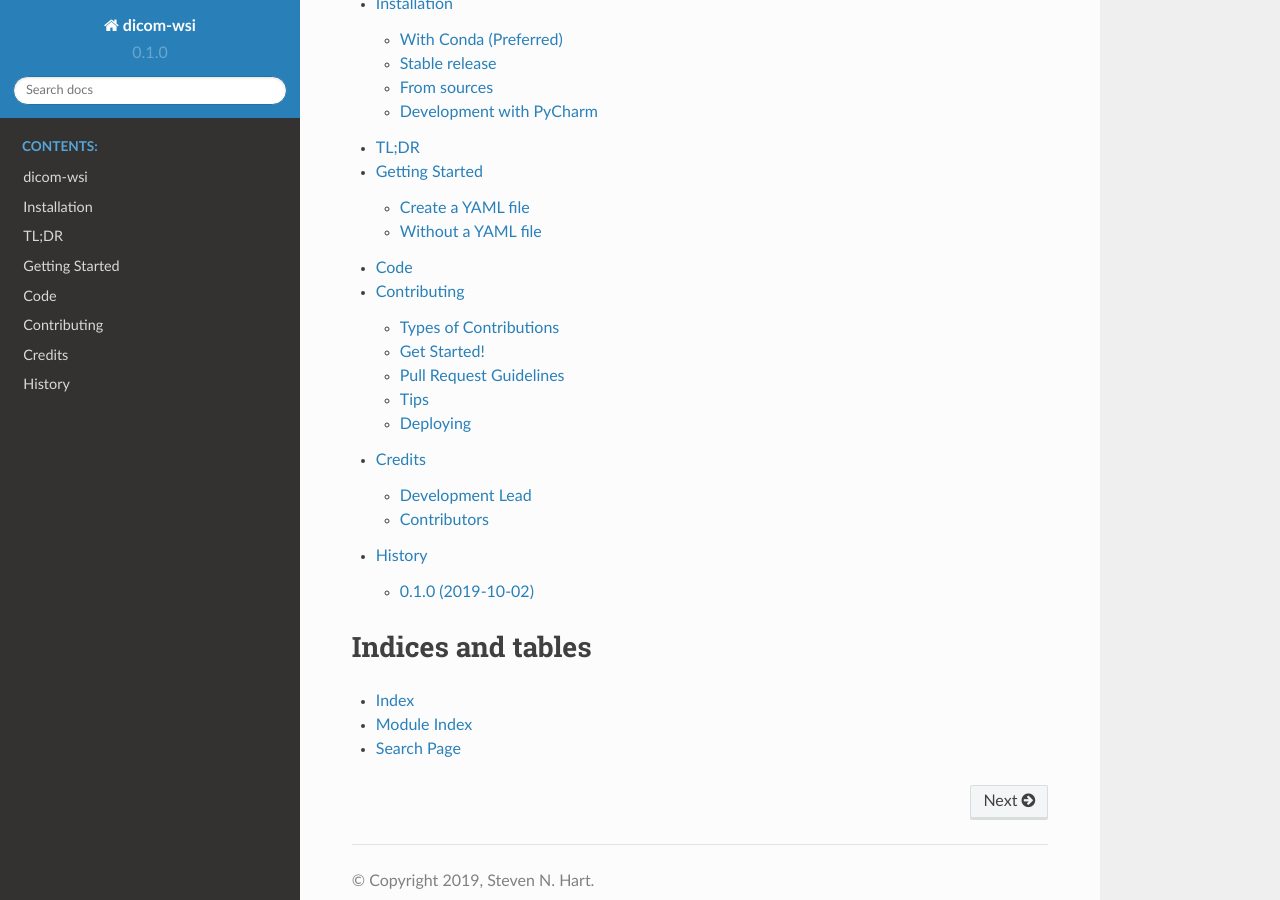
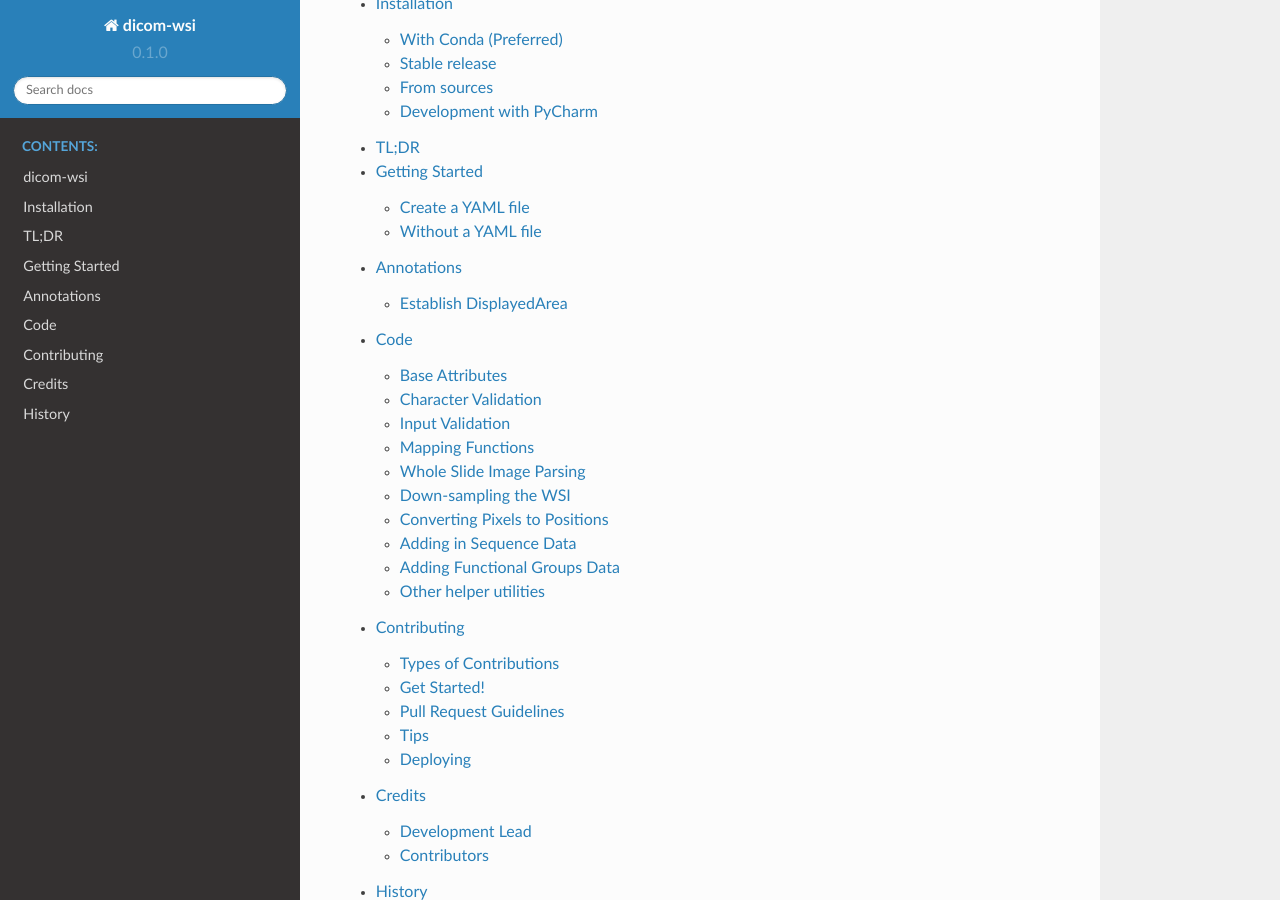
Before and after one commit to Steven-N-Hart/dicom_wsi, a Sphinx documentation site: the page built from docs/index.rst, in a window 1280 px wide and 900 px high, scrolled down 336 px. Built offline with Sphinx 7.4.7 and the Read the Docs theme 2.0.0, drawn with Linux system fonts in a browser that asks for light colours; some of the changed lines change nothing that is shown.

Commit message:
Adding annotation examples

```diff
--- /dev/null
+++ b/docs/annotations.rst
@@ -0,0 +1,69 @@
+Annotations
+-----------
+
+THIS NEEDS TESTED!!!!!!!!!!!!!!!!!
+
+Given an XML file of annotations, extract the data into the appropriate DICOM element.
+
+|Annotation|
+
+.. |Annotation| image:: images/annotation.jpg
+    :width: 500
+
+
+
+Establish DisplayedArea
++++++++++++++++++++++++
+
+.. code-block:: python
+
+    dsDisplayedArea = Dataset()
+    dsDisplayedArea.PresentationSizeMode = 'TRUE SIZE'
+    ds.DisplayedAreaSelectionSequence = Sequence([dsDisplayedArea])
+
+
+Determine what type of annotation element is needed:
+
+1. Bounding Box
+
+.. code-block:: python
+
+    GraphicAnnotation = 6 #TODO: costumize your annotation, need validation
+    ds.GraphicAnnotationSequence = [Dataset(), Dataset()]
+    ds.GraphicAnnotationSequence[0].ReferencedImageSequence = [Dataset()]
+
+    # Graphics on the first referenced image
+    ds.GraphicAnnotationSequence[0].ReferencedImageSequence[0].TextObjectSequence = [Dataset()]
+    obj_seq1 = ds.GraphicAnnotationSequence[0].ReferencedImageSequence[0].TextObjectSequence
+    obj_seq1[0].BoundingBoxTopLeftHandCorner = [50, 50]  # top left coordinates of bounding box
+    obj_seq1[0].BoundingBoxBottomRightHandCorner = [100, 100]  # bottom right coordinates of bounding box
+    obj_seq1[0].BoundingBoxAnnotationUnits = 'PIXEL'  # unit of coordinates
+    obj_seq1[0].BoundingBoxHorizontalJustification = 'LEFT'
+    obj_seq1[0].UnformattedTextValue = 'Tumor'  # Annotation Label text
+    obj_seq1[0].GraphicGroupID = 1  # Annotation Label ID: 1
+
+2. Points
+
+.. code-block:: python
+
+    ds.GraphicAnnotationSequence[1].ReferencedImageSequence = [Dataset()]
+    ds.GraphicAnnotationSequence[1].ReferencedImageSequence[0].GraphicObjectSequence = [Dataset(), Dataset()]
+    obj_seq2 = ds.GraphicAnnotationSequence[1].ReferencedImageSequence[0].GraphicObjectSequence
+    obj_seq2[0].GraphicType = "POINT"
+    obj_seq2[0].NumberofGraphicPoints = 4  # how many points where saved in this domain, validate data is complete
+    obj_seq2[0].GraphicData = [120, 60, 135, 75, 80, 125, 89, 139]   # x,y coordinates of points [x0, y0, x1, y1 ....]
+    obj_seq2[0].GraphicAnnotationUnits = 'PIXEL'  # unit of coordinates
+    obj_seq2[0].GraphicGroupID = 2  # Annotation Label ID: 2
+
+2. Polygon
+
+.. code-block:: python
+
+    ds.GraphicAnnotationSequence[2].ReferencedImageSequence = [Dataset()]
+    ds.GraphicAnnotationSequence[2].ReferencedImageSequence[0].GraphicObjectSequence = [Dataset(), Dataset()]
+    obj_seq3 = ds.GraphicAnnotationSequence[1].ReferencedImageSequence[0].GraphicObjectSequence
+    obj_seq3[1].GraphicType = "POLYLINE"  # add polyline
+    obj_seq3[1].NumberofGraphicPoints = 4 # how many points where saved in this domain
+    obj_seq3[1].GraphicData = [150, 80, 160, 80, 180, 120, 130, 120]
+    obj_seq3[1].GraphicAnnotationUnits = 'PIXEL'  # unit of coordinates
+    obj_seq3[1].GraphicGroupID = 3  # Annotation Label ID: 2
--- a/docs/code.rst
+++ b/docs/code.rst
@@ -2,32 +2,56 @@
 Code
 ===========================
 
+Base Attributes
+---------------
+
 .. automodule:: dicom_wsi.mods.base_attributes
     :members:
 
+Character Validation
+---------------------
 .. automodule:: dicom_wsi.mods.character_validations
     :members:
 
+Input Validation
+----------------
 .. automodule:: dicom_wsi.mods.input_validation
     :members:
+
+Mapping Functions
+-----------------
 
 .. automodule:: dicom_wsi.mods.mapping
     :members:
 
+Whole Slide Image Parsing
+-------------------------
+
 .. automodule:: dicom_wsi.mods.parse_wsi
     :members:
+
+Down-sampling the WSI
+---------------------
 
 .. automodule:: dicom_wsi.mods.pixel_data_conversion
     :members:
 
+Converting Pixels to Positions
+------------------------------
 .. automodule:: dicom_wsi.mods.pixel_to_slide_conversions
     :members:
 
+Adding in Sequence Data
+-----------------------
 .. automodule:: dicom_wsi.mods.sequence_attributes
     :members:
 
+Adding Functional Groups Data
+-----------------------------
 .. automodule:: dicom_wsi.mods.shared_functional_groups
     :members:
 
+Other helper utilities
+----------------------
 .. automodule:: dicom_wsi.mods.utils
     :members:
--- a/docs/index.rst
+++ b/docs/index.rst
@@ -9,6 +9,7 @@
    installation
    tldr
    gettingstarted
+   annotations
    code
    contributing
    authors
```
Also changed, not shown: 1 other file.
